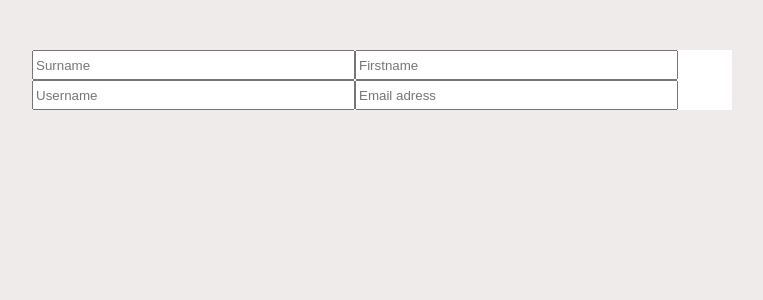
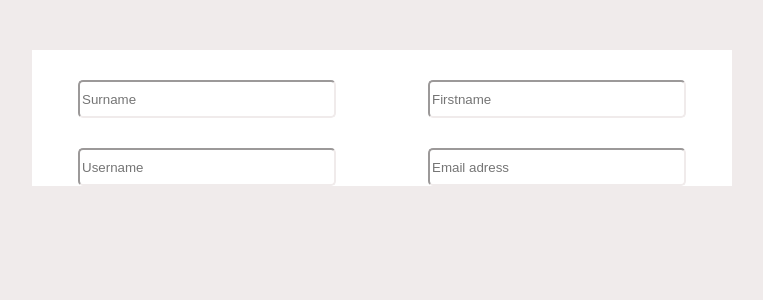
Before and after one commit to Saoa35/nks, a React (Create React App) app: page / in a window 1280 px wide. Shown: the top 300 px of the page, without its empty margins (258-1021 px from the left). Built offline with nearby package versions, Linux system fonts and the light colour scheme.

Commit message:
styled form

```diff
--- a/src/Components/App/App.css
+++ b/src/Components/App/App.css
@@ -11,7 +11,16 @@
   background-color: white;
 }
 
+form {
+  display: flex;
+  justify-content:space-around;
+  flex-wrap: wrap;
+}
+
 input {
-  height: 3vh;
-  width: 45%;
+  height: 4vh;
+  width: 250px;
+  margin-top: 30px;
+  border-radius: 5px;
+  border-color: rgb(240, 235, 235);
 }
--- a/src/Components/Form/Form.js
+++ b/src/Components/Form/Form.js
@@ -32,6 +32,8 @@ class Form extends React.Component {
 
     render() {
 
+      // console.log(this.state);
+
         return(
 
             <div className='create-user-wrapper'>
```
